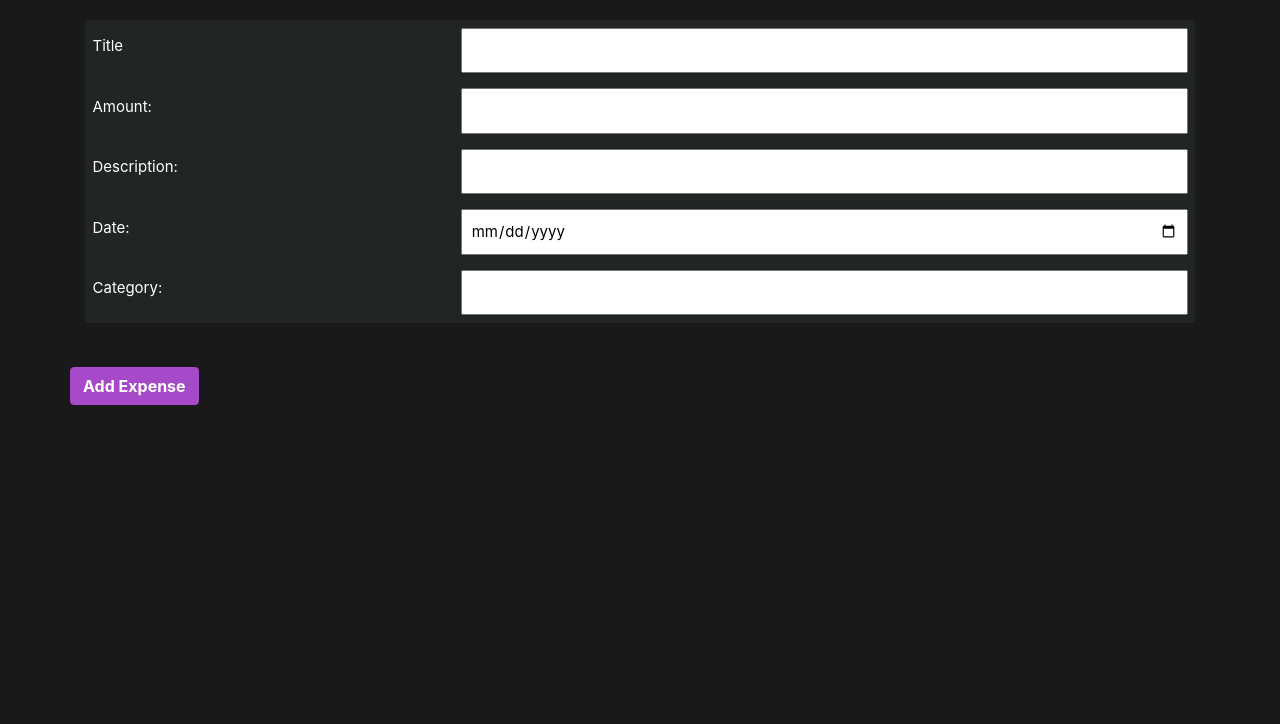
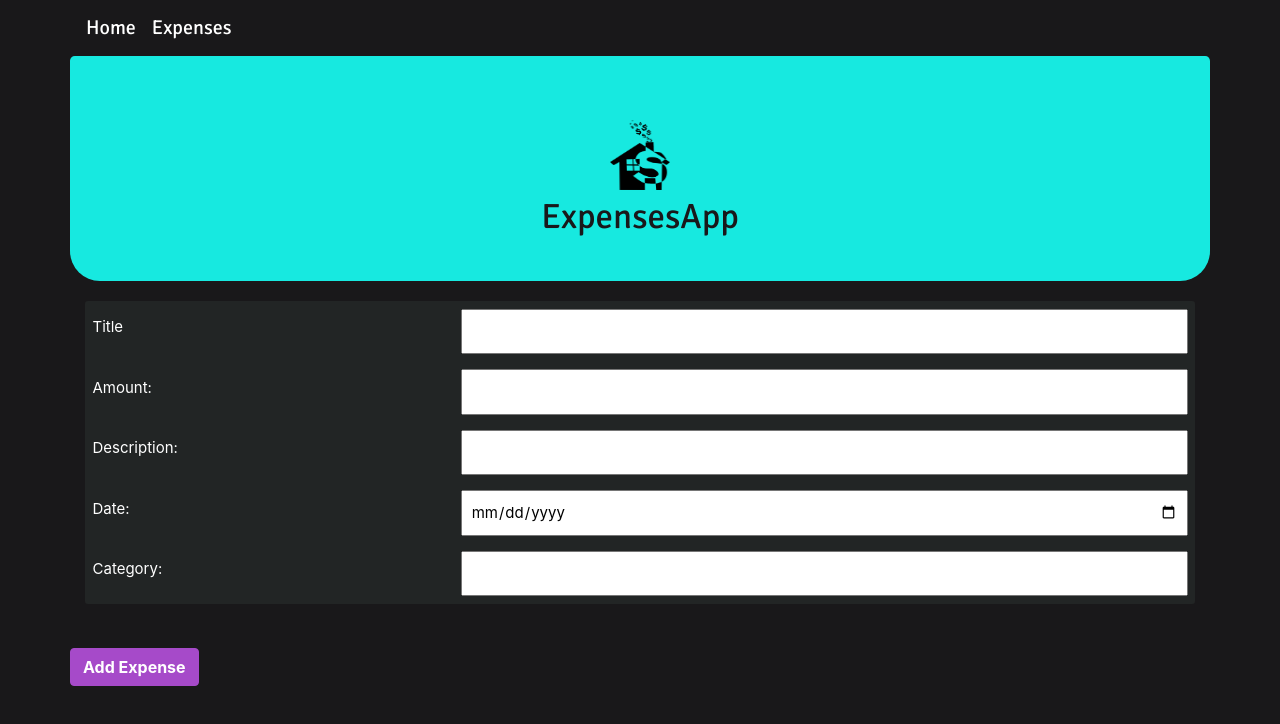
Before and after one commit to ElliLoes/project3_ExpenseApp, a React (Create React App) app in the folder client/: page /expenses/add in a window 1280 px wide. Shown: the top 724 px of the page. Built offline with nearby package versions, Linux system fonts and the light colour scheme.

Commit message:
Fixing Navbar

```diff
--- a/client/src/components/Nav/index.js
+++ b/client/src/components/Nav/index.js
@@ -10,11 +10,14 @@ function Nav() {
       <a className="navbar-brand" id="homeLink" href="/">
         Home
       </a>
-     <ul className="navbar-nav">
+      <a className="navbar-brand" id="expensesLink" href="/expenses">
+        Expenses
+      </a>
+     {/* <ul className="navbar-nav">
      <li className="nav-item">
        <a className="nav-link navbar-brand" id="savedLink" href="/expenses">Expenses</a>
      </li>
-   </ul>
+   </ul> */}
  </nav>
  <Jumbotron/>
  </div>
--- a/client/src/components/Nav/style.css
+++ b/client/src/components/Nav/style.css
@@ -2,7 +2,6 @@
     margin-bottom: 0;
     font-family: 'Share Tech Mono', monospace;
     font-family: 'Signika', sans-serif;
-
 }
 
 .bg-primary {
--- a/client/src/pages/AddExpense/index.js
+++ b/client/src/pages/AddExpense/index.js
@@ -4,6 +4,7 @@ import { useState } from "react";
 import { Button } from 'react-bootstrap';
 import "./style.css";
 import API from "../../utils/API";
+import Nav from "../../components/Nav";
 
 class AddExpense extends React.Component {
     constructor(props) {
@@ -63,6 +64,7 @@ class AddExpense extends React.Component {
     render() {
         return (
             <div>
+                <Nav />
                 <fieldset>
                 <li className="form-row"><label htmlFor="title">Title</label><input type="text" id="title" name="title" value={this.state.title} onChange={this.handleTextChange}></input></li>
                 <li className="form-row"><label htmlFor="amount">Amount:</label><input type="number" id="amount" name="amount" value={this.state.amount} onChange={this.handleTextChange}></input></li>
--- a/client/src/pages/Expenses/index.js
+++ b/client/src/pages/Expenses/index.js
@@ -8,6 +8,7 @@ import NoExpenses from "../../components/NoExpenses";
 import { ExpenseList, ExpenseListItem } from "../../components/List";
 import ModifyBtn from "../../components/ModifyBtn";
 import AddBtn from "../../components/AddBtn";
+import Nav from "../../components/Nav";
 // import AddExpense from "../../components/AddExpense";
 // import AddExpense from "../../pages/AddExpense";
 
@@ -47,6 +48,7 @@ class Expenses extends Component {
   render() {
     return (
       <div>
+        <Nav />
         <Row>
           <AddBtn onClick={() => window.location.href = "/expenses/add"}
             Add Expense
--- a/client/src/pages/Home/index.js
+++ b/client/src/pages/Home/index.js
@@ -4,13 +4,13 @@ import Card from "react-bootstrap/Card";
 import "./style.css";
 
 // import { FontAwesomeIcon } from '@fortawesome/react-fontawesome';
-// import Nav from "../../components/Nav";
+import Nav from "../../components/Nav";
 
 class Home extends React.Component {
     render() {
         return (
             <div>
-                {/* <Nav /> */}
+                <Nav />
                 <div className="expenseSum">
                 <Card body>
                     <Card.Title>Your Balance</Card.Title>
```
